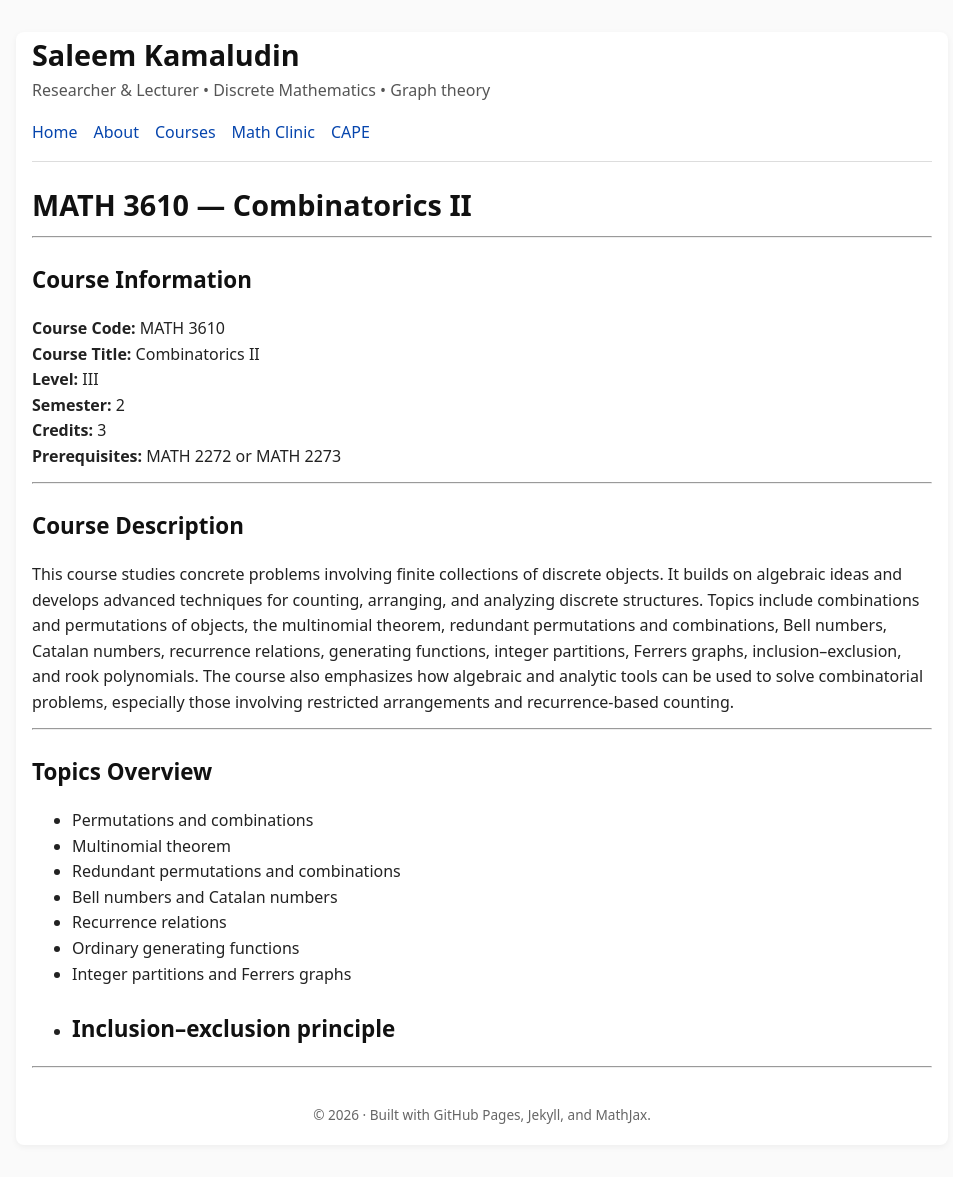
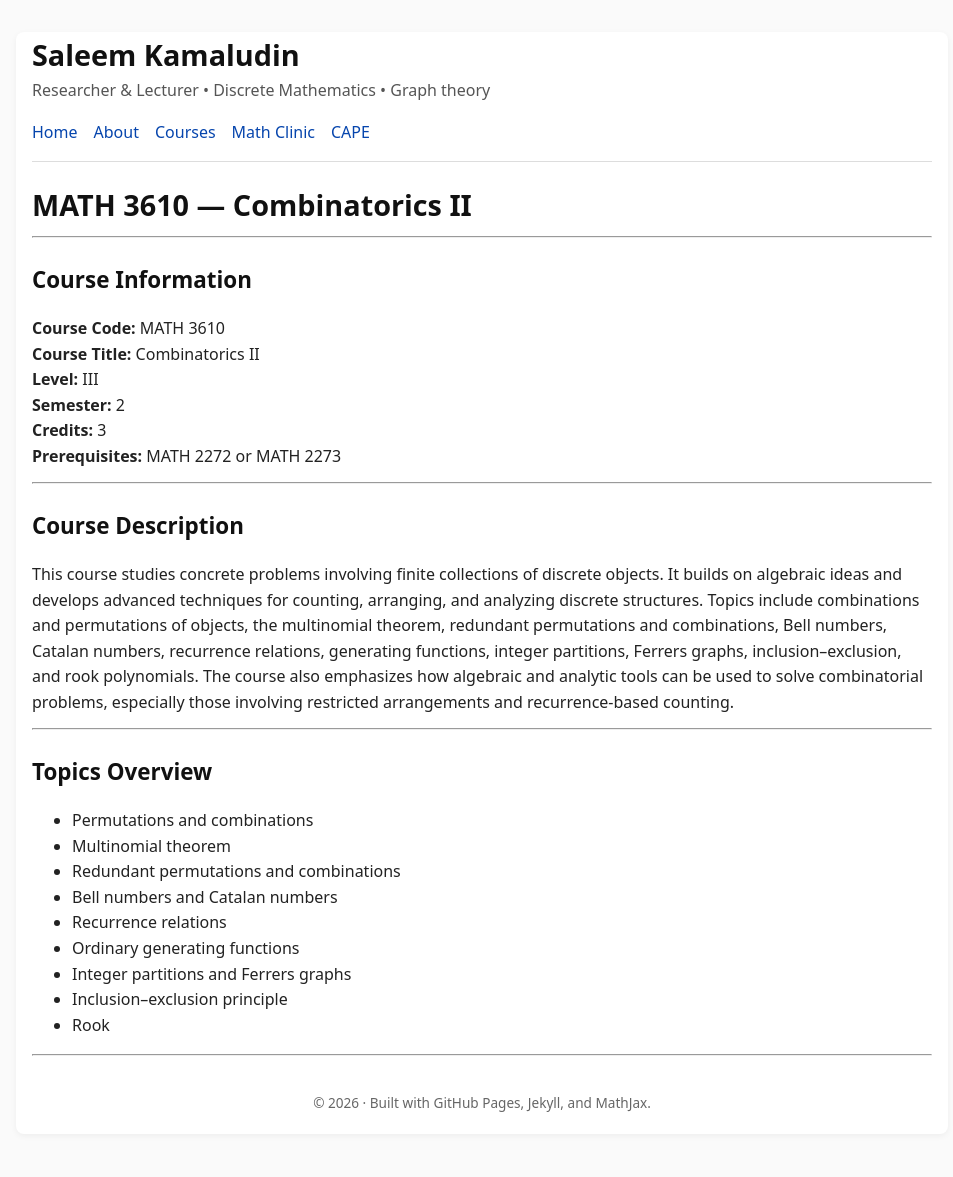
Before and after one commit to SaleemKamaludin/SaleemKamaludin.github.io, a Jekyll site: the page built from courses/combinatorics-ii/index.md, in a window 1280 px wide. Shown: the whole page, without its empty margins (158-1111 px from the left). Built offline with Jekyll 4.4.1, drawn with Linux system fonts in a browser that asks for light colours.

```diff
--- a/courses/combinatorics-ii/index.md
+++ b/courses/combinatorics-ii/index.md
@@ -36,4 +36,4 @@ The course also emphasizes how algebraic and analytic tools can be used to solve
 - Ordinary generating functions
 - Integer partitions and Ferrers graphs
 - Inclusion–exclusion principle
--
+- Rook
```
